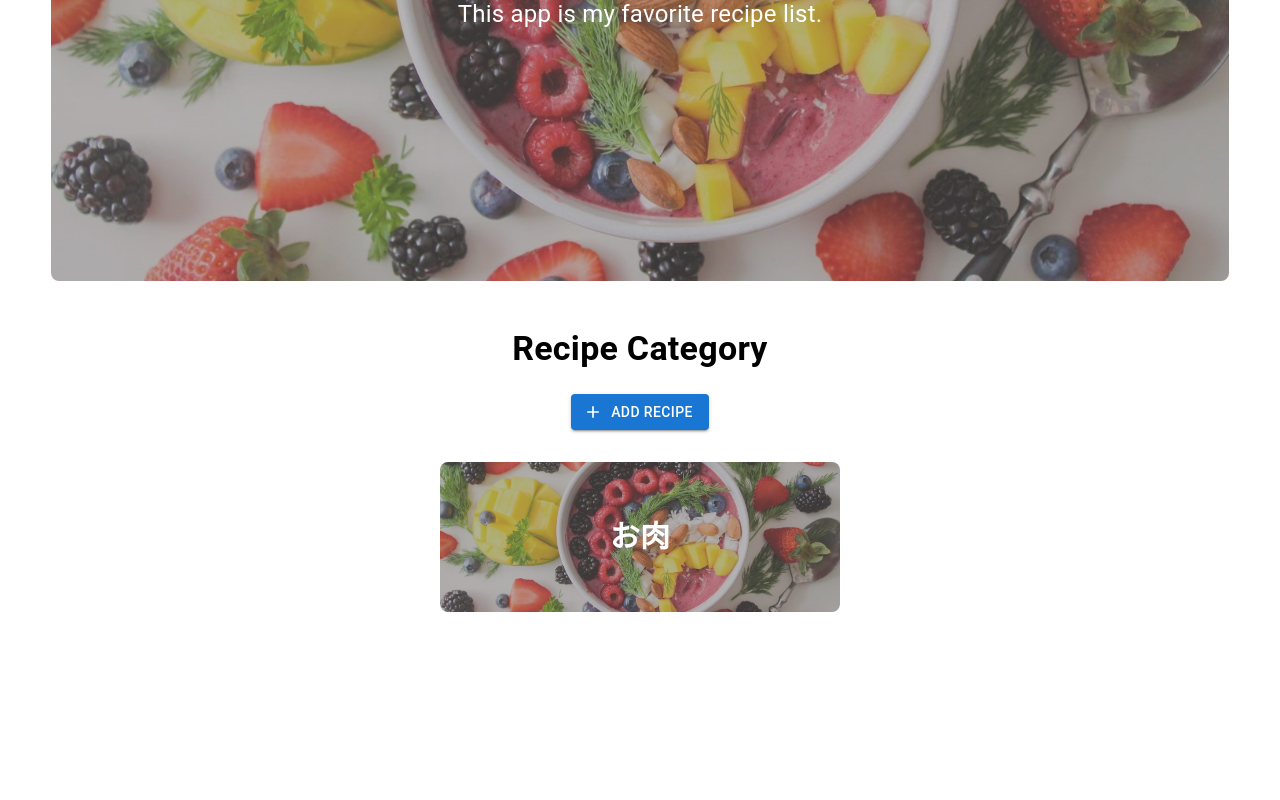
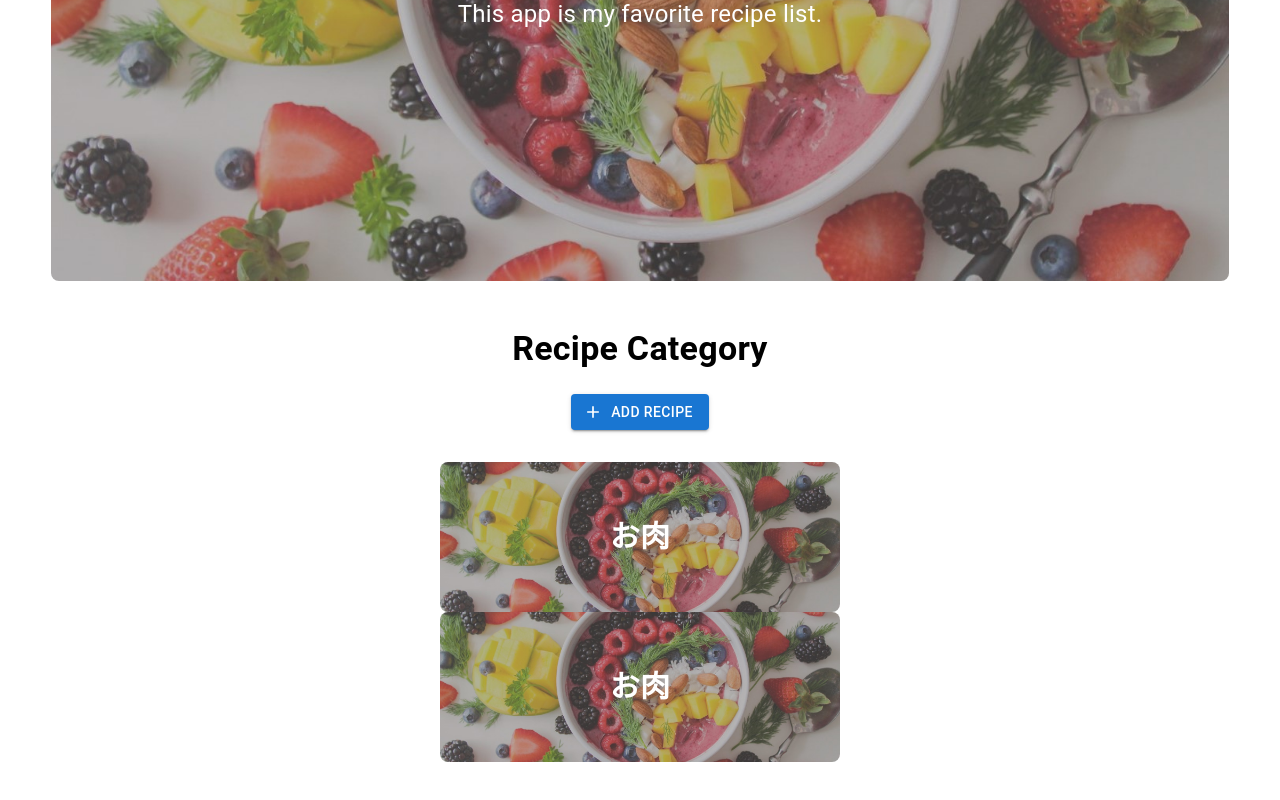
Before and after one commit to nkserveren26/myrecipe-frontend, a React (Create React App) app: page / in a window 1280 px wide. Shown: the part 407-1207 px from the top of the page. Before the commit the page ends 1067 px from the top, so only its background shows below. Built offline with nearby package versions, Linux system fonts and the light colour scheme.

Commit message:
RecipeCategoryButtonのprops修正

```diff
--- a/src/components/buttons/RecipeCategoryButton.tsx
+++ b/src/components/buttons/RecipeCategoryButton.tsx
@@ -1,17 +1,16 @@
 import { Box, Button, Typography } from '@mui/material';
-import HomeHeaderImage from "../../HomeHeaderImage.jpg";
 import React from 'react';
 import { useNavigate } from 'react-router-dom';
 import { RecipeCategoryButtonProps } from '../interface/interface';
 
 export const RecipeCategoryButton: React.FC<RecipeCategoryButtonProps> = (props) => {
-    const {buttonLabelName, buttonBackgroundImage} = props;
+    const {buttonLabelName, buttonBackgroundImage, destinationUrlPath} = props;
 
     const navigate = useNavigate();
 
     // ルーティングを行う関数
     const handleButtonClick = () => {
-        navigate("/"); // 遷移先のURLを指定
+        navigate(destinationUrlPath); // 遷移先のURLを指定
     };
 
     return (
--- a/src/components/interface/interface.ts
+++ b/src/components/interface/interface.ts
@@ -1,4 +1,5 @@
 export interface RecipeCategoryButtonProps {
     buttonLabelName: string,
     buttonBackgroundImage: string,
+    destinationUrlPath: string,
 }
--- a/src/components/pages/Top.tsx
+++ b/src/components/pages/Top.tsx
@@ -3,6 +3,7 @@ import AddIcon from '@mui/icons-material/Add';
 import HomeHeaderImage from "../../HomeHeaderImage.jpg";
 import { useNavigate } from "react-router-dom";
 import React from 'react';
+import { RecipeCategoryButton } from '../buttons/RecipeCategoryButton';
 
 export const Top: React.FC = () => {
     const navigate = useNavigate();
@@ -108,6 +109,7 @@ export const Top: React.FC = () => {
                                 お肉
                             </Typography>
                         </Button>
+                        <RecipeCategoryButton buttonLabelName="お肉" buttonBackgroundImage={HomeHeaderImage} destinationUrlPath="/" />
                   </Grid>
                 </Grid>
             </Box>
```
